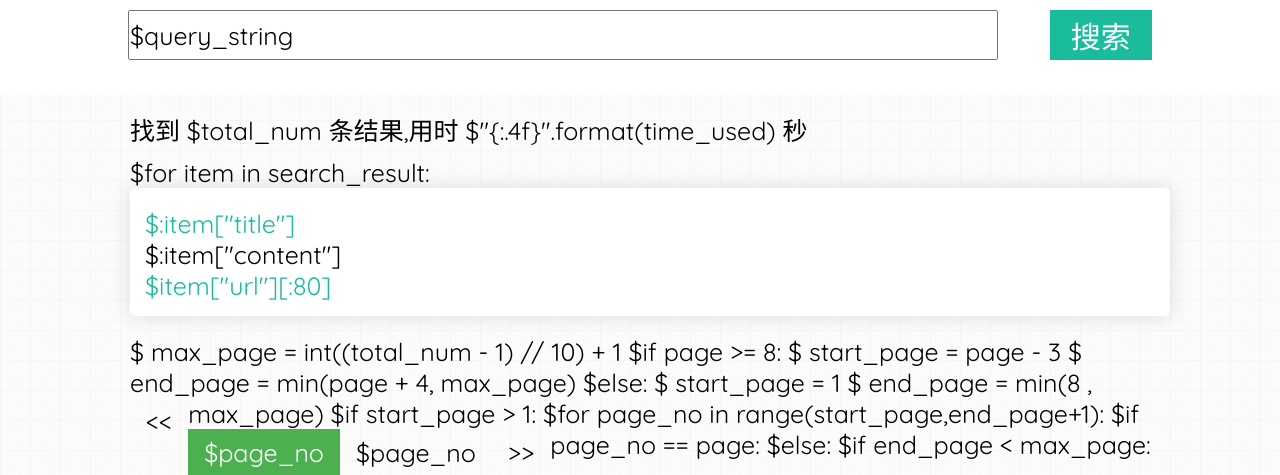
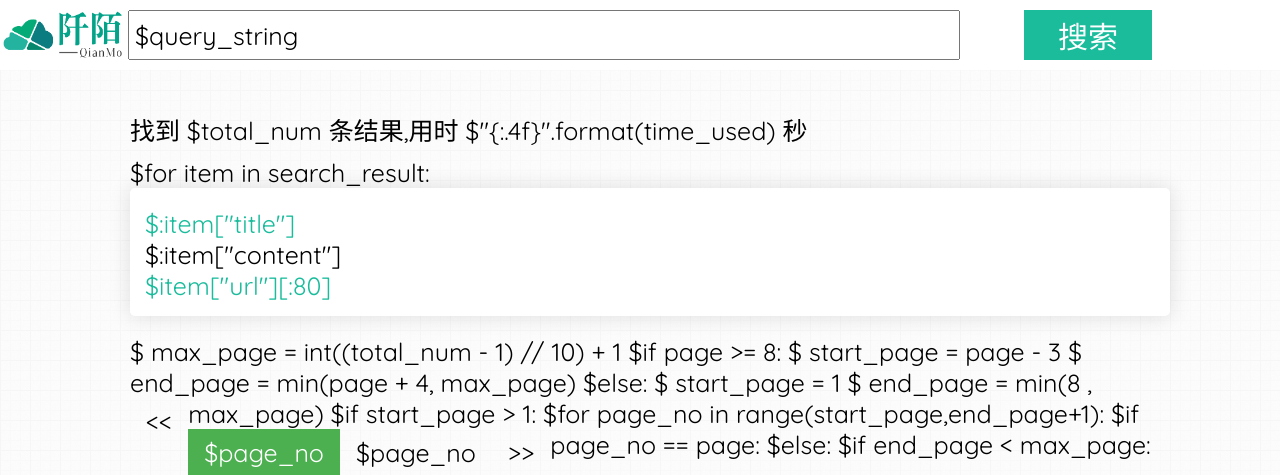
Before and after one commit to izackwu/QianMo, a Python web app: template Website/templates/result.html in a window 1280 px wide. Shown: the top 475 px of the page. Run offline with Jinja, Linux system fonts and the light colour scheme; the template is opened without the code that fills it, so the values that code supplies are empty.

Commit message:
a prettier UI~ also some bug fixes

```diff
--- a/Website/static/css/main.css
+++ b/Website/static/css/main.css
@@ -11,11 +11,6 @@
     margin:0;
 }
 
-.beacon{
-    color:white;
-    background-color: #1abc9c;
-    border-radius: 15px;
-}
 
 a {
     text-decoration: none;
@@ -78,6 +73,10 @@
 }
 
 /*Home Page*/
+
+.mainIcon{
+    height:100px;
+}
 
 .center p {
   margin: 0;
@@ -188,8 +187,9 @@
 .floatingBar{
     position: fixed;
     top: 0;
-    width:80%;
-    padding-left: 10%;
+    width:100%;
+    height:50px;
+    /*padding-left: 10%;*/
     padding-right: 10%;
     padding-top:10px;
     padding-bottom: 10px;
@@ -197,9 +197,31 @@
     background: white;
 }
 
+.floatingIcon{
+    height: 100%;
+    float:left;
+    width: 10%;
+}
+.goBack{
+    float: left;
+    width:50px;
+    height:50px;
+    margin-left: 3%;
+    margin-right: 3%;
+}
+
+.centerIcon{
+    float: left;
+    height:100%;
+    width:10%;
+    margin-left: 35%;
+}
+
 .floatingInput{
+    text-indent:5px;
     text-align: left;
-    width:85%;
+    float:left;
+    width:65%;
     height:50px;
     font-size: 25px;
     font-family: inherit;
@@ -208,7 +230,8 @@
 }
 
 .floatingSubmit{
-    float: right;
+    float: left;
+    margin-left: 5%;
     text-align: center;
     background-color: #1abc9c;
     color: white;
--- a/Website/static/css/waterfall.css
+++ b/Website/static/css/waterfall.css
@@ -5,7 +5,7 @@
     width: 80%;
     column-gap:10px;
     column-count: 3;
-    margin: 70px auto;
+    margin: 80px auto;
 }
 .item {
     padding: 10px;
--- a/Website/templates/result.html
+++ b/Website/templates/result.html
@@ -8,6 +8,7 @@
 </head>
 <body>
     <div class = "floatingBar">
+        <a href="/"><img class="floatingIcon" src="/static/img/icon1_1.png" alt="阡陌"></a>
         <form action="/search/html">
             <input type="text" name="s" class="floatingInput" value= "$query_string">
             <input type="submit" class="floatingSubmit" value="搜索">
--- a/Website/templates/result_face.html
+++ b/Website/templates/result_face.html
@@ -9,10 +9,8 @@
 </head>
 <body>
     <div class = "floatingBar">
-        <form action="/search/image">
-            <input type="text" name="s" class="floatingInput" value= "">
-            <input type="submit" class="floatingSubmit" value="搜索">
-        </form>
+        <a href="/face"><img class="goBack" src="/static/img/back.png" alt="返回"></a>
+        <a href="#"><img class="centerIcon" src="/static/img/icon1_1.png" alt="阡陌"></a>
     </div>
     <div class = "waterfall">
         <div class = "special item">
```
Also changed, not shown: Website/templates/index.html (+6 -3 lines), Website/templates/index_face.html (+4 -3 lines), Website/web_app.py (+26 -16 lines), Website/static/img/back.png (added), Website/static/img/icon1.png (added), Website/static/img/icon1_1.png (added).
